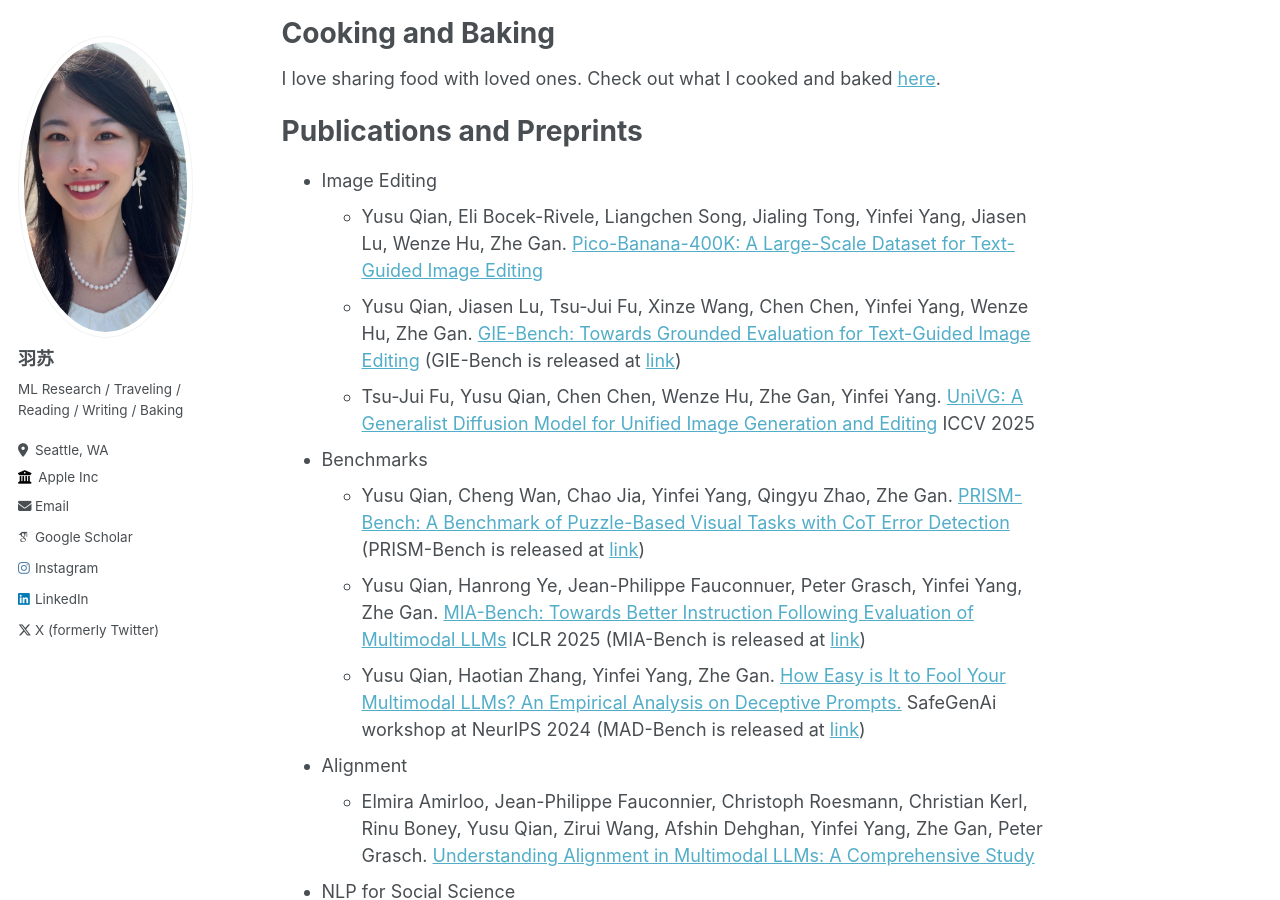
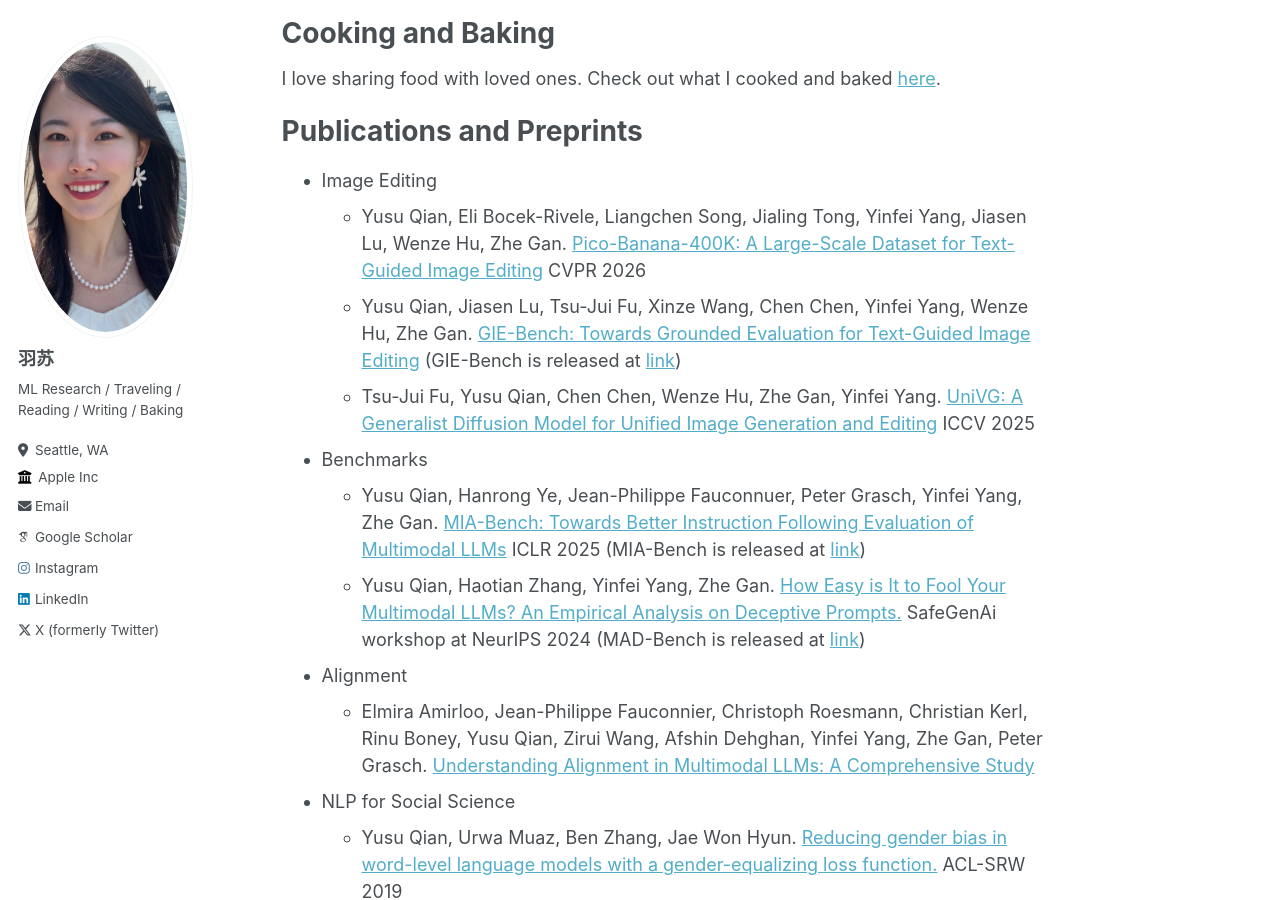
Before and after one commit to sueqian6/sueqian6.github.io, a Jekyll site: the page built from _pages/about.md, in a window 1280 px wide and 900 px high, scrolled down 852 px. Built offline with Jekyll 4.4.1, drawn with Linux system fonts in a browser that asks for light colours; some web fonts are replaced.

Commit message:
Update publication details in about.md
Added publication year to the Pico-Banana-400K paper and removed a line break from the PRISM-Bench entry.

```diff
--- a/_pages/about.md
+++ b/_pages/about.md
@@ -37,11 +37,10 @@
 Publications and Preprints
 ======
 * Image Editing
-  * Yusu Qian, Eli Bocek-Rivele, Liangchen Song, Jialing Tong, Yinfei Yang, Jiasen Lu, Wenze Hu, Zhe Gan. [Pico-Banana-400K: A Large-Scale Dataset for Text-Guided Image Editing](https://arxiv.org/pdf/2510.19808)
+  * Yusu Qian, Eli Bocek-Rivele, Liangchen Song, Jialing Tong, Yinfei Yang, Jiasen Lu, Wenze Hu, Zhe Gan. [Pico-Banana-400K: A Large-Scale Dataset for Text-Guided Image Editing](https://arxiv.org/pdf/2510.19808) CVPR 2026
   * Yusu Qian, Jiasen Lu, Tsu-Jui Fu, Xinze Wang, Chen Chen, Yinfei Yang, Wenze Hu, Zhe Gan. [GIE-Bench: Towards Grounded Evaluation for Text-Guided Image Editing](https://arxiv.org/abs/2505.11493) (GIE-Bench is released at [link](https://sueqian6.github.io/GIE-Bench-web/))
   * Tsu-Jui Fu, Yusu Qian, Chen Chen, Wenze Hu, Zhe Gan, Yinfei Yang. [UniVG: A Generalist Diffusion Model for Unified Image Generation and Editing](https://arxiv.org/pdf/2503.12652) ICCV 2025
 * Benchmarks
-  * Yusu Qian, Cheng Wan, Chao Jia, Yinfei Yang, Qingyu Zhao, Zhe Gan. [PRISM-Bench: A Benchmark of Puzzle-Based Visual Tasks with CoT Error Detection](https://arxiv.org/pdf/2510.23594) (PRISM-Bench is released at [link](https://github.com/JornyWan/PRISM-Bench))
   * Yusu Qian, Hanrong Ye, Jean-Philippe Fauconnuer, Peter Grasch, Yinfei Yang, Zhe Gan. [MIA-Bench: Towards Better Instruction Following Evaluation of Multimodal LLMs](https://arxiv.org/pdf/2407.01509) ICLR 2025 (MIA-Bench is released at [link](https://github.com/apple/ml-mia-bench))
   * Yusu Qian, Haotian Zhang, Yinfei Yang, Zhe Gan. [How Easy is It to Fool Your Multimodal LLMs? An
 Empirical Analysis on Deceptive Prompts.](https://arxiv.org/pdf/2402.13220.pdf) SafeGenAi workshop at NeurIPS 2024 (MAD-Bench is released at [link](https://github.com/apple/ml-mad-bench))
```
